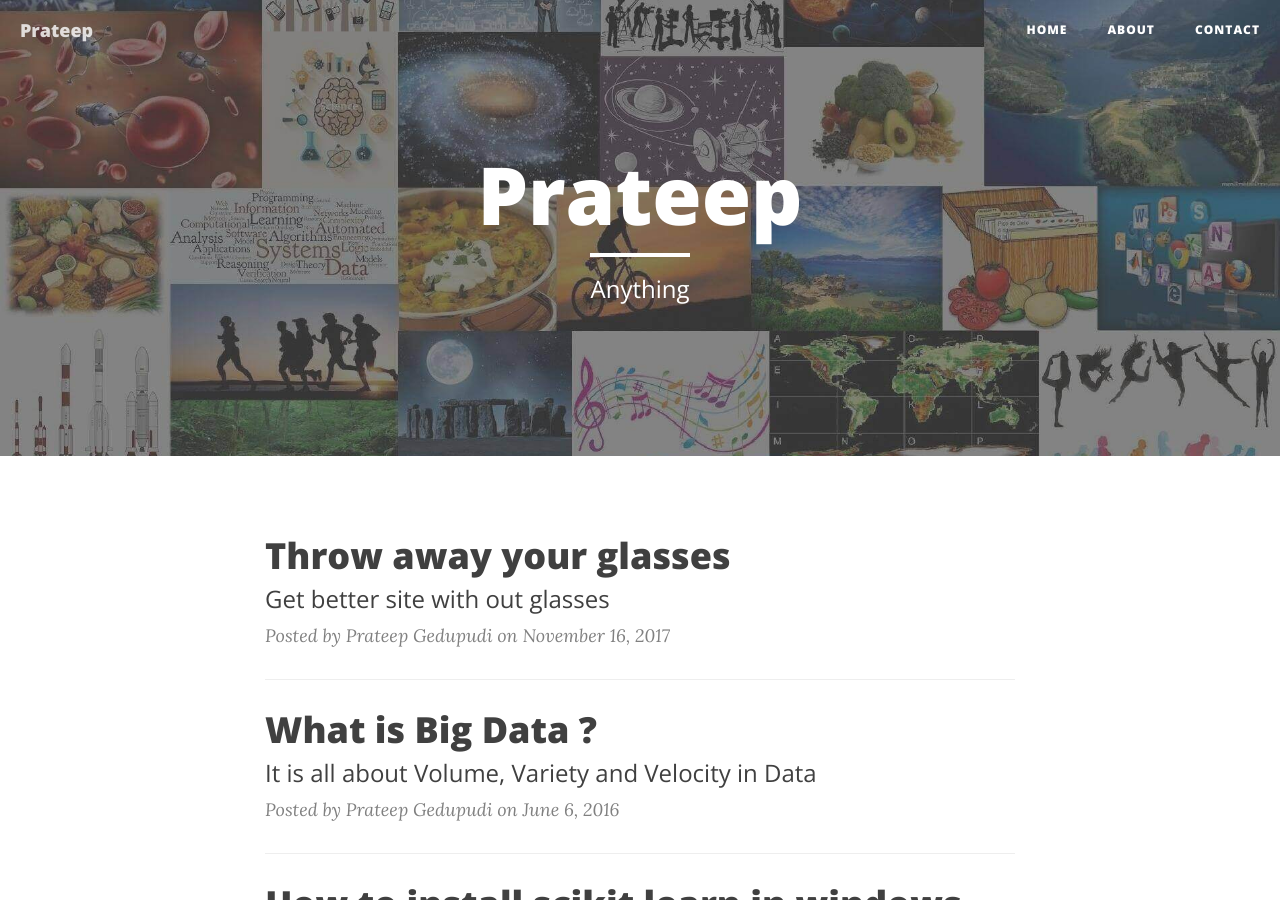
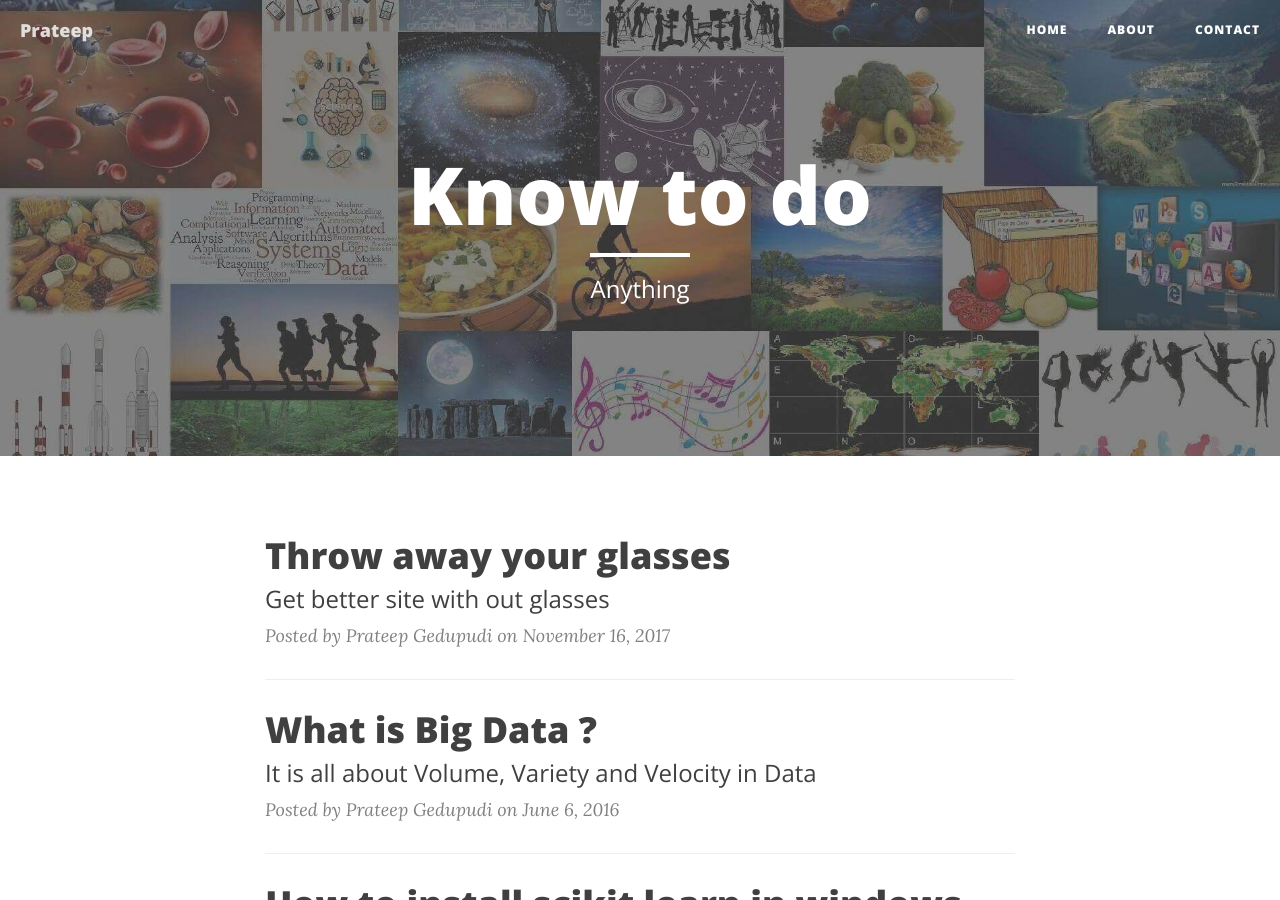
Before and after one commit to prateepgedupudi/prateepgedupudi.github.io, a Jekyll site: the page built from index.html, in a window 1280 px wide and 900 px high. Built offline with Jekyll 4.4.1, drawn with Linux system fonts in a browser that asks for light colours; nearby versions of some CDN libraries; the list of posts is cut into pages by our own code.

Commit message:
Update page.html

```diff
--- a/_layouts/page.html
+++ b/_layouts/page.html
@@ -8,7 +8,7 @@
         <div class="row">
             <div class="col-lg-8 col-lg-offset-2 col-md-10 col-md-offset-1">
                 <div class="site-heading">
-                    <h1>{% if page.sub-title %}{{ page.sub-title }}{% else %}{{ site.title }}{% endif %}</h1>
+                    <h1>{% if page.title %}{{ page.title }}{% else %}{{ site.sub-title }}{% endif %}</h1>
                     <hr class="small">
                     <span class="subheading">{{ page.description }}</span>
                 </div>
```
